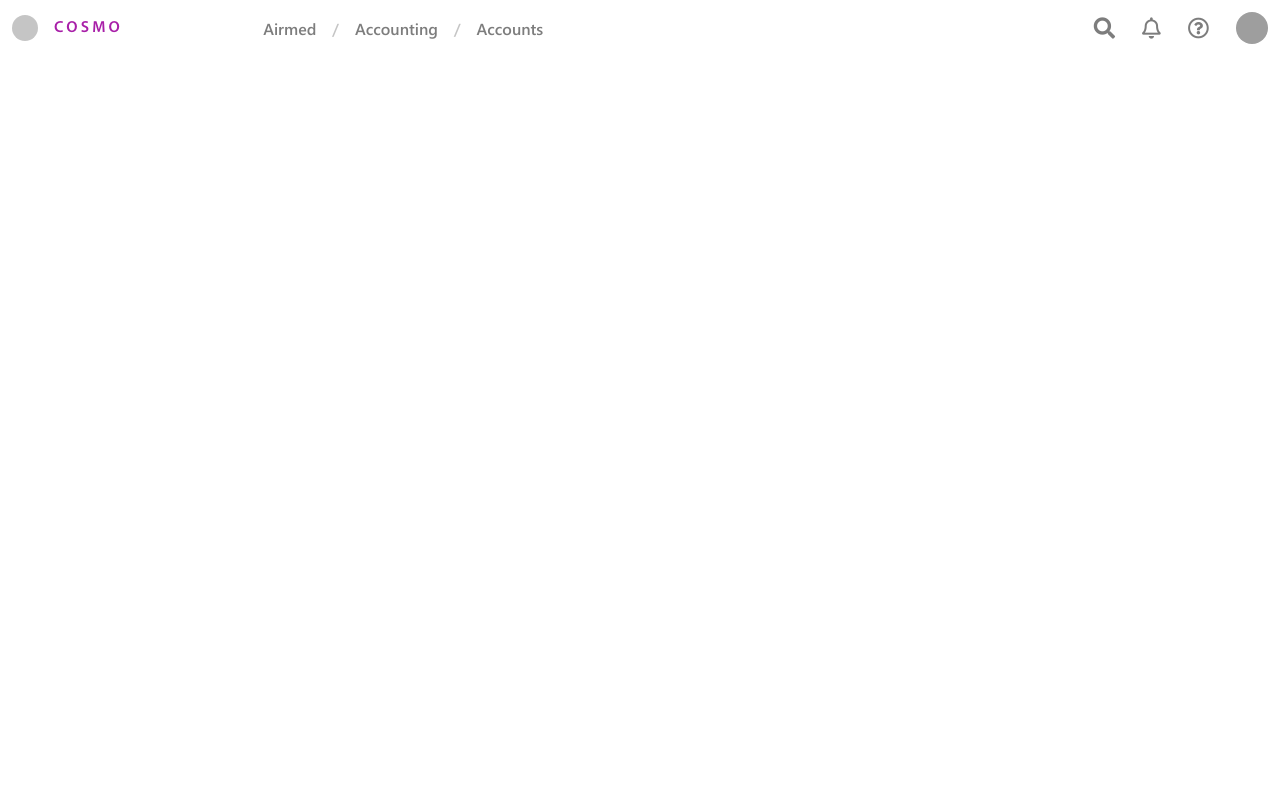
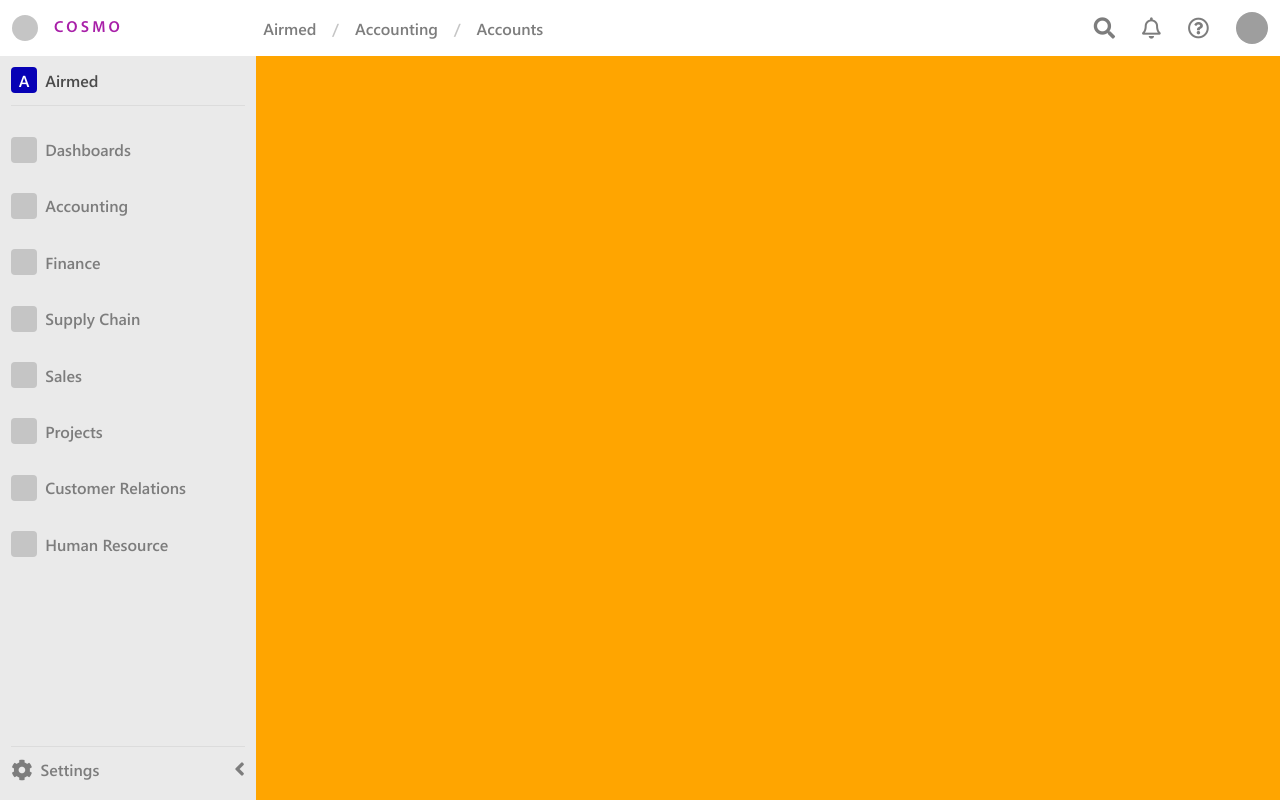
Before and after one commit to Maheerali-pk/cosmo, a React (Create React App) app: page / in a window 1280 px wide. Built offline with nearby package versions, Linux system fonts and the light colour scheme; grey boxes are pictures that could not be loaded; a small style sheet from the web is missing.

Commit message:
Sidebar is completed

```diff
--- a/src/App.css
+++ b/src/App.css
@@ -4,3 +4,9 @@
    margin: 0;
    font-family: "Segoe UI";
 }
+body,
+html,
+#root {
+   height: 100%;
+   width: 100%;
+}
--- a/src/App.tsx
+++ b/src/App.tsx
@@ -2,12 +2,36 @@ import React from "react";
 import "./App.css";
 import "./Fonts.css";
 import Navbar from "./Components/Navbar";
+import { GlobalContextProvider } from "./Contexts/GlobalContext/GlobalContext";
+import Sidebar from "./Components/Sidebar";
+import styled from "styled-components";
+import { flexbox } from "./StyledComponents/Flexbox";
+
+const AppWrapper = styled.div`
+   display: flex;
+   flex-direction: column;
+   height: 100%;
+   width: 100%;
+`;
+
+const BottomArea = styled.div`
+   ${flexbox({})};
+   flex-grow: 1;
+   background-color: orange;
+   width: 100%;
+   /* height: 100%; */
+`;
 
 function App() {
    return (
-      <div className="App">
-         <Navbar headingItems={["Airmed", "Accounting", "Accounts"]}></Navbar>
-      </div>
+      <GlobalContextProvider>
+         <AppWrapper>
+            <Navbar headingItems={["Airmed", "Accounting", "Accounts"]}></Navbar>
+            <BottomArea>
+               <Sidebar></Sidebar>
+            </BottomArea>
+         </AppWrapper>
+      </GlobalContextProvider>
    );
 }
 
--- /dev/null
+++ b/src/Components/Sidebar.tsx
@@ -0,0 +1,108 @@
+import styled from "styled-components";
+import { useGlobalContext } from "../Contexts/GlobalContext/GlobalContext";
+import { colors, toRem } from "../Helpers/utils";
+import Flexbox, { flexbox } from "../StyledComponents/Flexbox";
+import Text from "../StyledComponents/Text";
+export interface SidebarProps {}
+
+// const SidebarWrapper = styled.div`
+// 	display: flex;
+// 	flex-direction: column;
+// `
+
+const SidebarItemWrapper = styled.div`
+   ${flexbox({ gap: 8 })}
+   display: flex;
+   padding: 0.7rem;
+   width: 100%;
+   color: ${colors.grayText};
+   margin-bottom: 0.5rem;
+`;
+
+const SidebarRectangle = styled.div`
+   background-color: ${colors.grayShapes};
+   height: ${toRem(26)};
+   width: ${toRem(26)};
+   border-radius: 4px;
+   /* margin-left: 0.5rem; */
+`;
+
+const SidebarLogo = styled(SidebarRectangle)`
+   background-color: ${colors.sidebarLogoPurple};
+   color: white;
+   ${flexbox({ justify: "center", align: "center" })}
+`;
+
+const SidebarLogoWrapper = styled.div`
+   ${flexbox({ gap: 8, fullWidth: true, align: "center" })}
+   border-bottom: 1px solid ${colors.graySelection};
+   padding-bottom: 0.75rem;
+`;
+
+const SidebarSetttingWrapper = styled.div`
+   ${flexbox({ gap: 8, fullWidth: true, justify: "space-between", align: "center" })}
+   border-top: 1px solid ${colors.graySelection};
+   padding-top: 0.75rem;
+`;
+
+interface SidebarItemProps {
+   text: string;
+   isSelected?: boolean;
+}
+
+const SidebarItem: React.FC<SidebarItemProps> = ({ text, isSelected }) => {
+   return (
+      <SidebarItemWrapper>
+         <SidebarRectangle></SidebarRectangle>
+         <Text fontFamily="semibold">{text}</Text>
+      </SidebarItemWrapper>
+   );
+};
+
+const SidebarWrapper = styled.div`
+   ${flexbox({ column: true, justify: "space-between" })};
+   background-color: ${colors.sidebarBackground};
+   width: 20vw;
+   height: 100%;
+`;
+
+const Sidebar: React.FC<SidebarProps> = () => {
+   const [{ sidebarItems, selectedItem }] = useGlobalContext();
+   const renderSidebarItems = () => {
+      return sidebarItems.map((item) => <SidebarItem text={item} isSelected={selectedItem === item}></SidebarItem>);
+   };
+   return (
+      <SidebarWrapper>
+         <Flexbox column fullWidth>
+            <SidebarItemWrapper>
+               <SidebarLogoWrapper>
+                  <SidebarLogo>
+                     <Text color="white" fontFamily="semibold">
+                        A
+                     </Text>
+                  </SidebarLogo>
+                  <Text color="grayHeading" fontFamily="semibold">
+                     Airmed
+                  </Text>
+               </SidebarLogoWrapper>
+            </SidebarItemWrapper>
+            <Flexbox column gap="0.5rem">
+               {renderSidebarItems()}
+            </Flexbox>
+         </Flexbox>
+         <SidebarItemWrapper>
+            <SidebarSetttingWrapper>
+               <Flexbox gap={8}>
+                  <i className="fas fa-cog fa-lg" />
+                  <Text fontFamily="semibold">Settings</Text>
+               </Flexbox>
+               <div>
+                  <i className="fas fa-angle-left fa-lg"></i>
+               </div>
+            </SidebarSetttingWrapper>
+         </SidebarItemWrapper>
+      </SidebarWrapper>
+   );
+};
+
+export default Sidebar;
--- a/src/Contexts/GlobalContext/GlobalContext.tsx
+++ b/src/Contexts/GlobalContext/GlobalContext.tsx
@@ -2,6 +2,8 @@ import { createCustomContext } from "../../Helpers/CreateCustomContext";
 
 interface IGlobalState {
    user: IUser;
+   sidebarItems: string[];
+   selectedItem: string;
 }
 
 interface IUser {
@@ -14,6 +16,17 @@ const initialState: IGlobalState = {
       name: "John",
       image: "https://images.pexels.com/photos/1680172/pexels-photo-1680172.jpeg?auto=compress&cs=tinysrgb&dpr=1&w=500",
    },
+   sidebarItems: [
+      "Dashboards",
+      "Accounting",
+      "Finance",
+      "Supply Chain",
+      "Sales",
+      "Projects",
+      "Customer Relations",
+      "Human Resource",
+   ],
+   selectedItem: "Accounting",
 };
 
 const { Context, Provider, useContextHook } = createCustomContext<IGlobalState, {}>({ initialState, functions: {} });
--- a/src/Helpers/utils.tsx
+++ b/src/Helpers/utils.tsx
@@ -14,6 +14,9 @@ export const colors = {
    skyBlueLines: "#EDF2F9",
    headingBackground: "#FCFCFC",
    indigoLogo: "#A81FA8",
+   sidebarBackground: "#EAEAEA",
+   sidebarLogoPurple: "#0701B5",
+   white: "white",
 };
 
 export const fonts = {};
--- a/src/StyledComponents/Flexbox.tsx
+++ b/src/StyledComponents/Flexbox.tsx
@@ -26,16 +26,28 @@ export default styled.div<FlexboxProps>`
 export const flexbox = (p: FlexboxProps) => css`
    display: flex;
    flex-direction: ${p.column ? "column" : "row"};
-   align-items: ${flexPosObject[p.align || "center"]};
-   justify-content: ${flexPosObject[p.justify || "center"]};
+   align-items: ${flexPosObject[p.align || (p.column ? "start" : "center")]};
+   justify-content: ${flexPosObject[p.justify || "start"]};
 
    ${p.gap &&
    css`
       & > * {
-         margin-right: ${typeof p.gap === "number" ? toRem(p.gap) : p.gap};
+         ${p.column
+            ? css`
+                 margin-bottom: ${typeof p.gap === "number" ? toRem(p.gap) : p.gap};
+              `
+            : css`
+                 margin-right: ${typeof p.gap === "number" ? toRem(p.gap) : p.gap};
+              `}
       }
       & > *:last-child {
-         margin-right: 0;
+         ${p.column
+            ? css`
+                 margin-bottom: 0;
+              `
+            : css`
+                 margin-right: 0;
+              `}
       }
    `}
    ${p.fullWidth && `width: 100%`};
--- a/src/StyledComponents/Text.tsx
+++ b/src/StyledComponents/Text.tsx
@@ -1,11 +1,12 @@
 import styled, { css } from "styled-components";
-import { toRem } from "../Helpers/utils";
+import { colors, toRem } from "../Helpers/utils";
 
 type FontFamilyKey = "regular" | "semibold" | "myraid-pro";
 
 interface TextProps {
    size?: number;
    fontFamily?: FontFamilyKey;
+   color?: keyof typeof colors;
 }
 console.log("hello");
 const fontFamilyObject: { [k in FontFamilyKey]: string } = {
@@ -21,4 +22,5 @@ export default styled.div<TextProps>`
 export const text = (p: TextProps) => css`
    font-size: ${toRem(p.size || 16)};
    font-family: ${fontFamilyObject[p.fontFamily || "regular"]};
+   color: ${colors[p.color || "grayText"]};
 `;
```
